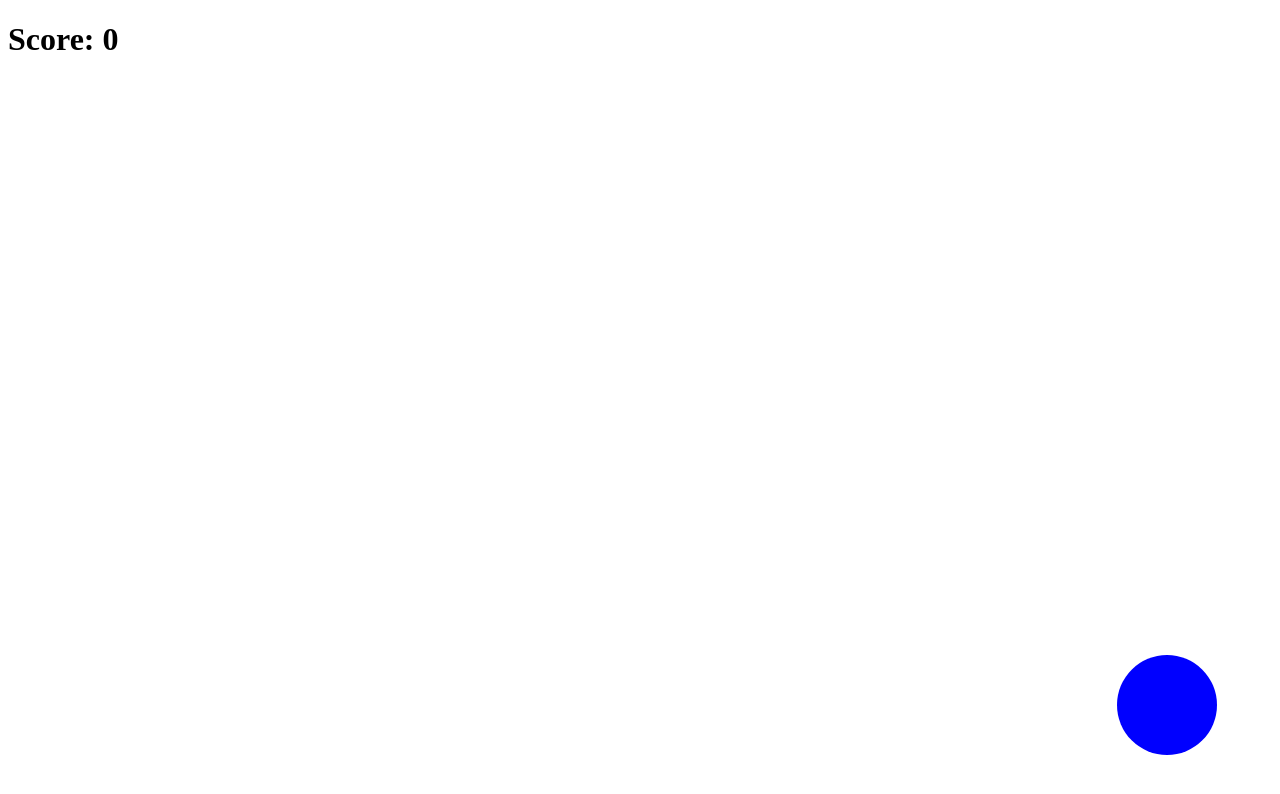
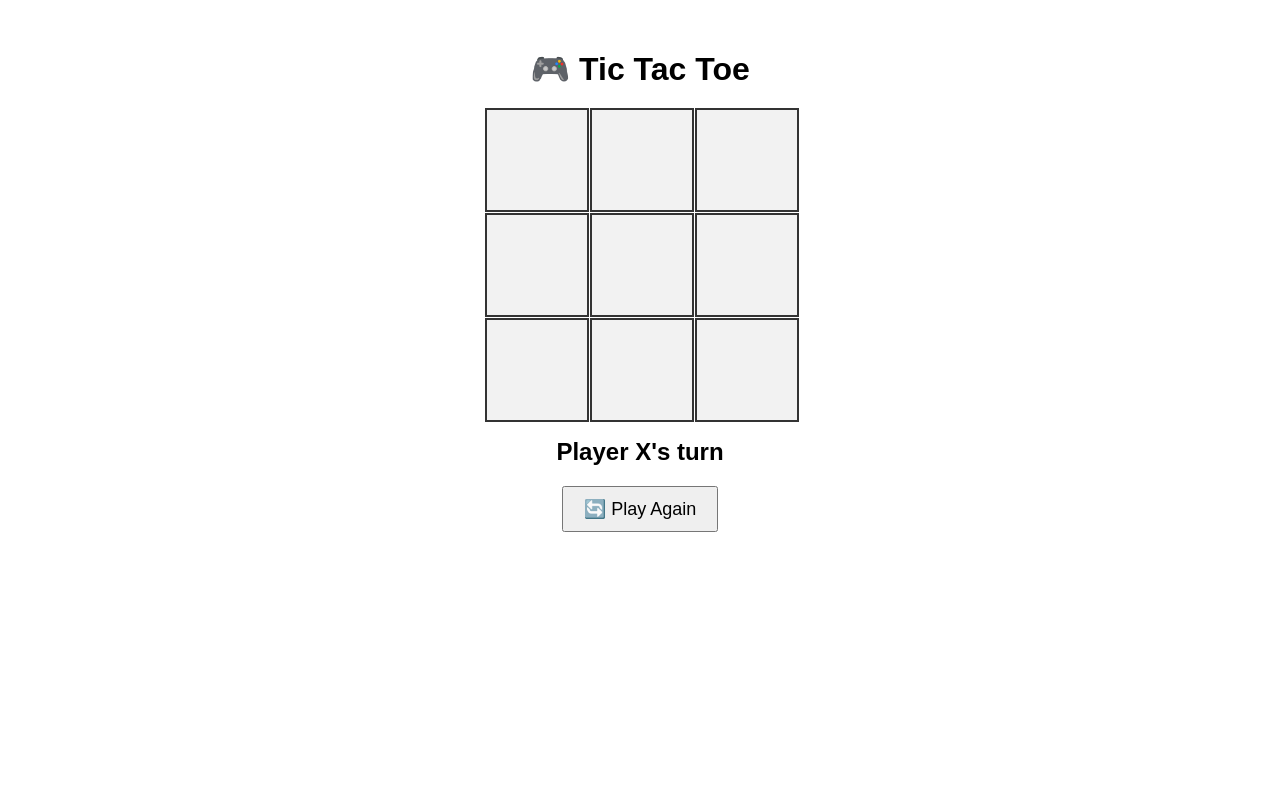
Before and after one commit to masontony1614/masontony1614.github.io, a plain HTML site: page index.html in a window 1280 px wide. Drawn offline with Linux system fonts and the light colour scheme.

Commit message:
Update index.html

```diff
--- a/index.html
+++ b/index.html
@@ -1,40 +1,126 @@
 <!DOCTYPE html>
 <html>
 <head>
-<title>Click the Circle!</title>
+  <title>Tic Tac Toe</title>
   <style>
-#circle {
+    body {
+      font-family: Arial, sans-serif;
+      text-align: center;
+      margin-top: 50px;
+    }
+
+    h1 {
+      margin-bottom: 20px;
+    }
+
+    #board {
+      display: grid;
+      grid-template-columns: repeat(3, 100px);
+      grid-template-rows: repeat(3, 100px);
+      gap: 5px;
+      justify-content: center;
+    }
+
+    .cell {
       width: 100px;
       height: 100px;
-background: blue;
-border-radius: 50%;
-position: absolute;
+      background-color: #f2f2f2;
+      font-size: 48px;
+      display: flex;
+      align-items: center;
+      justify-content: center;
+      cursor: pointer;
+      border: 2px solid #333;
+    }
+
+    .cell:hover {
+      background-color: #ddd;
+    }
+
+    #message {
+      margin-top: 20px;
+      font-size: 24px;
+      font-weight: bold;
+    }
+
+    button {
+      margin-top: 20px;
+      padding: 10px 20px;
+      font-size: 18px;
     }
   </style>
 </head>
 <body>
-<h1>Score: <span id="score">0</span></h1>
-<div id="circle"></div>
+
+<h1>🎮 Tic Tac Toe</h1>
+
+<div id="board"></div>
+<div id="message"></div>
+<button onclick="resetGame()">🔄 Play Again</button>
 
 <script>
-let score = 0;
-const circle = document.getElementById("circle");
-const scoreDisplay = document.getElementById("score");
+  const board = document.getElementById("board");
+  const message = document.getElementById("message");
+  let currentPlayer = "X";
+  let cells = Array(9).fill(null);
+  let gameOver = false;
 
-function moveCircle() {
-const x = Math.random() * (window.innerWidth - 100);
-const y = Math.random() * (window.innerHeight - 100);
-circle.style.left = x + "px";
-circle.style.top = y + "px";
+  function createBoard() {
+    board.innerHTML = "";
+    cells = Array(9).fill(null);
+    gameOver = false;
+    message.textContent = "Player X's turn";
+    currentPlayer = "X";
+
+    for (let i = 0; i < 9; i++) {
+      const cell = document.createElement("div");
+      cell.classList.add("cell");
+      cell.dataset.index = i;
+      cell.addEventListener("click", handleClick);
+      board.appendChild(cell);
+    }
   }
 
-circle.onclick = () => {
-score++;
-scoreDisplay.textContent = score;
-moveCircle();
-};
+  function handleClick(event) {
+    const index = event.target.dataset.index;
 
-moveCircle(); // start game
+    if (cells[index] || gameOver) return;
+
+    cells[index] = currentPlayer;
+    event.target.textContent = currentPlayer;
+
+    if (checkWinner()) {
+      message.textContent = `🎉 Player ${currentPlayer} wins!`;
+      gameOver = true;
+    } else if (cells.every(cell => cell)) {
+      message.textContent = "😐 It's a draw!";
+      gameOver = true;
+    } else {
+      currentPlayer = currentPlayer === "X" ? "O" : "X";
+      message.textContent = `Player ${currentPlayer}'s turn`;
+    }
+  }
+
+  function checkWinner() {
+    const winPatterns = [
+      [0,1,2], [3,4,5], [6,7,8], // rows
+      [0,3,6], [1,4,7], [2,5,8], // columns
+      [0,4,8], [2,4,6]           // diagonals
+    ];
+
+    return winPatterns.some(pattern => {
+      const [a, b, c] = pattern;
+      return cells[a] && cells[a] === cells[b] && cells[a] === cells[c];
+    });
+  }
+
+  function resetGame() {
+    createBoard();
+  }
+
+  // Start the game
+  createBoard();
 </script>
+
 </body>
 </html>
```
Lines whose indentation alone changed are shown as unchanged.
